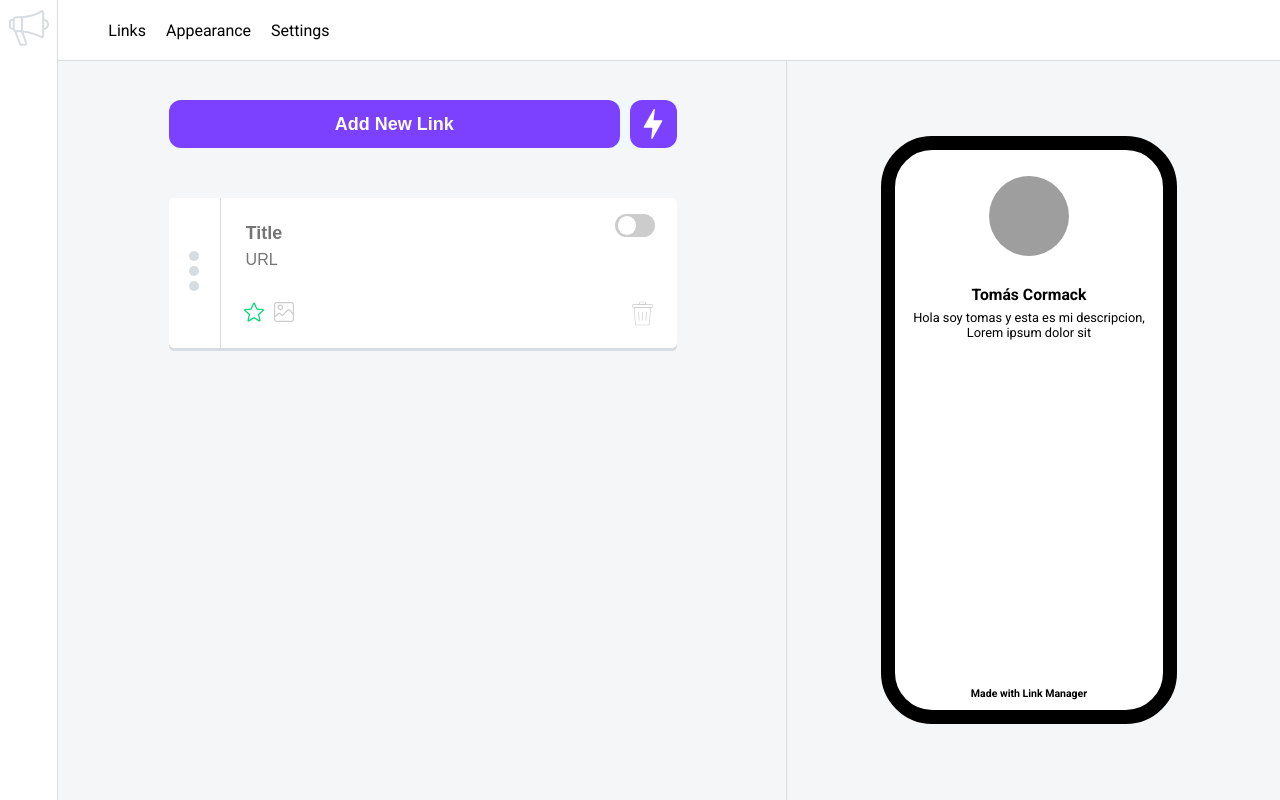
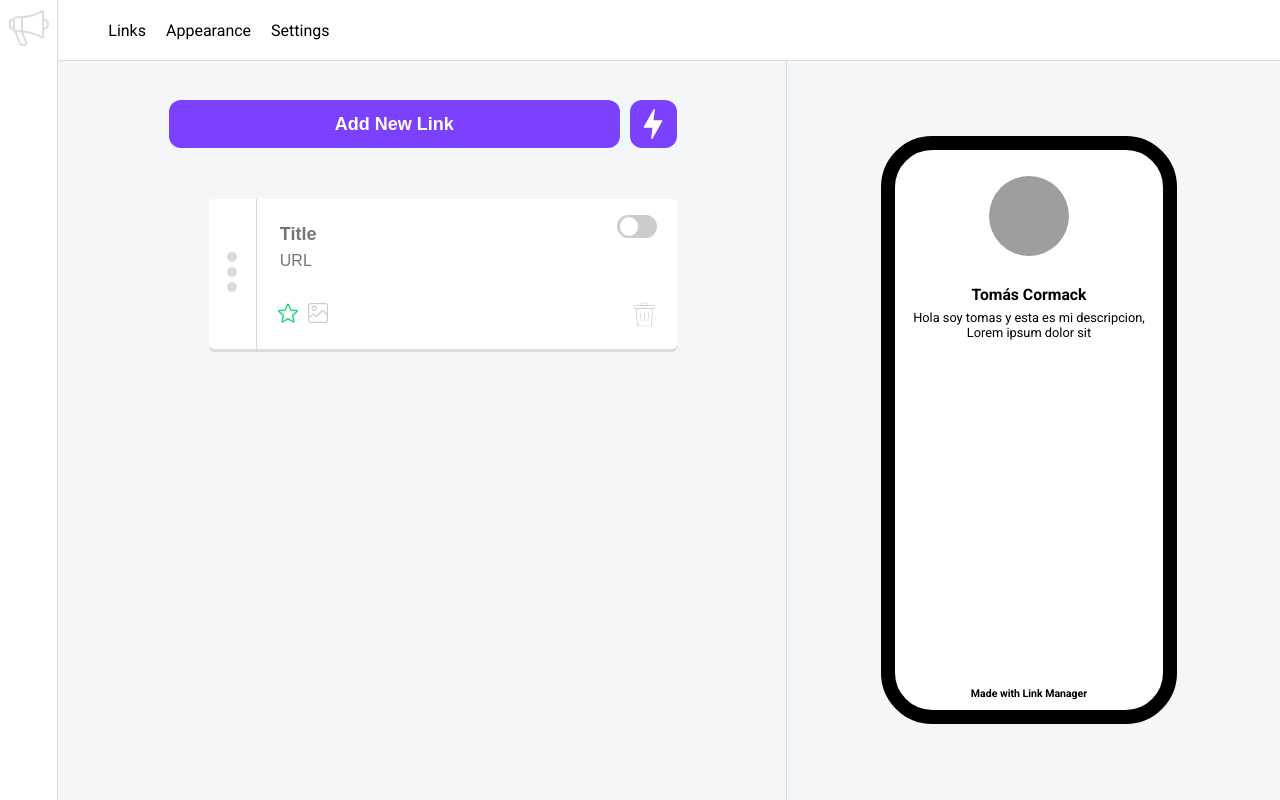
Before and after one commit to tomascmk/link-manager, a React (Create React App) app: page /dash in a window 1280 px wide. Built offline with nearby package versions, Linux system fonts and the light colour scheme; grey boxes are pictures that could not be loaded.

Commit message:
sortable cards added

```diff
--- a/package.json
+++ b/package.json
@@ -6,14 +6,18 @@
     "@testing-library/jest-dom": "^5.11.4",
     "@testing-library/react": "^11.1.0",
     "@testing-library/user-event": "^12.1.10",
+    "array-move": "^3.0.1",
     "axios": "^0.21.1",
     "lodash": "^4.17.21",
     "react": "^17.0.2",
     "react-dom": "^17.0.2",
+    "react-draggable": "^4.4.3",
     "react-router-dom": "^5.2.0",
     "react-scripts": "4.0.3",
+    "react-sortable-hoc": "^2.0.0",
     "react-svg": "^14.0.5",
     "sass": "^1.35.2",
+    "sortable": "^2.0.0",
     "web-vitals": "^1.0.1"
   },
   "scripts": {
--- a/src/components/card/Card.js
+++ b/src/components/card/Card.js
@@ -68,9 +68,9 @@ export default function Card({ cardContent, updateCard, deleteCard }) {
                 </div>
                 <div className="card_content_right">
                     <div className="card_content_right_up">
-                        <label class="switch">
+                        <label className="switch">
                             <input type="checkbox" onClick={() => handleActive(!cardContent.active)} />
-                            <span class="slider round"></span>
+                            <span className="slider round"></span>
                         </label>
                     </div>
                     <div className="card_content_right_down">
--- a/src/components/card/card.scss
+++ b/src/components/card/card.scss
@@ -12,7 +12,7 @@
     width: 10%;
     min-width: 10%;
     height: 100%;
-    cursor: all-scroll;
+    cursor: grab;
     display: flex;
     justify-content: center;
     align-items: center;
--- a/src/components/mobileModel/MobileModel.js
+++ b/src/components/mobileModel/MobileModel.js
@@ -28,7 +28,6 @@ export default function MobileModel(props) {
     }, [])
 
     const setMobileComponents = () => {
-        debugger
         if (props.cards.length > 0) {
             props.cards.map(card => {
                 componentsArr.push({
--- a/src/dashboard/linkDashboard/LinkDashboard.js
+++ b/src/dashboard/linkDashboard/LinkDashboard.js
@@ -1,10 +1,14 @@
 import React, { useState, useEffect } from 'react';
 import { useHistory } from 'react-router-dom';
+import { SortableContainer, SortableElement } from 'react-sortable-hoc';
+import arrayMove from 'array-move';
 import { ReactSVG } from 'react-svg';
 import _ from 'lodash';
 import Card from '../../components/card/Card';
 import thunder from '../../assets/img/thunder.svg';
 import './LinkDashboard.scss';
+
+import Draggable from 'react-draggable';
 
 const cardTemplate = {
     "title": "",
@@ -13,6 +17,23 @@ const cardTemplate = {
     "img": "",
     "active": false,
 }
+const SortableItem = SortableElement(({ value, updateCards, deleteCard }) => (
+    <Card
+        cardContent={value}
+        updateCard={updatedCard => updateCards(updatedCard)}
+        deleteCard={deleteId => deleteCard(deleteId)}
+    />
+));
+
+const SortableList = SortableContainer(({ items, updateCards, deleteCard }) => {
+    return (
+        <ul>
+            {items.map((value, index) => (
+                <SortableItem key={`item-${value}`} index={index} value={value} updateCards={updateCards} deleteCard={deleteCard} />
+            ))}
+        </ul>
+    );
+});
 
 export default function LinkDashboard(props) {
     const [cards, setCards] = useState([]);
@@ -33,7 +54,11 @@ export default function LinkDashboard(props) {
     useEffect(() => {
     }, [cards])
 
-
+    const onSortEnd = ({ oldIndex, newIndex }) => {
+        setCards(({ cards }) => ({
+            cards: arrayMove(cards, oldIndex, newIndex),
+        }));
+    };
     const newCard = () => {
         let newId = cards[0] && cards[0].id ? cards[0].id : 0;
         if (typeof newId === 'string') newId = Number.parseInt(newId, 10);
@@ -75,14 +100,8 @@ export default function LinkDashboard(props) {
                         <ReactSVG src={thunder} className="linkDash_buttons_config_svg" />
                     </button>
                 </div>
-                <div className="linkDash_cards">
-                    {cards.map(card => (
-                        <Card
-                            cardContent={card}
-                            updateCard={updatedCard => updateCards(updatedCard)}
-                            deleteCard={deleteId => deleteCard(deleteId)}
-                        />
-                    ))}
+                <div className="linkDash_cards" id="linkDash_cards">
+                    <SortableList items={cards} onSortEnd={pos => onSortEnd(pos)} updateCards={updatedCard => updateCards(updatedCard)} deleteCard={deletedCard => deleteCard(deletedCard)} />
                 </div>
             </div>
         </div>
```
